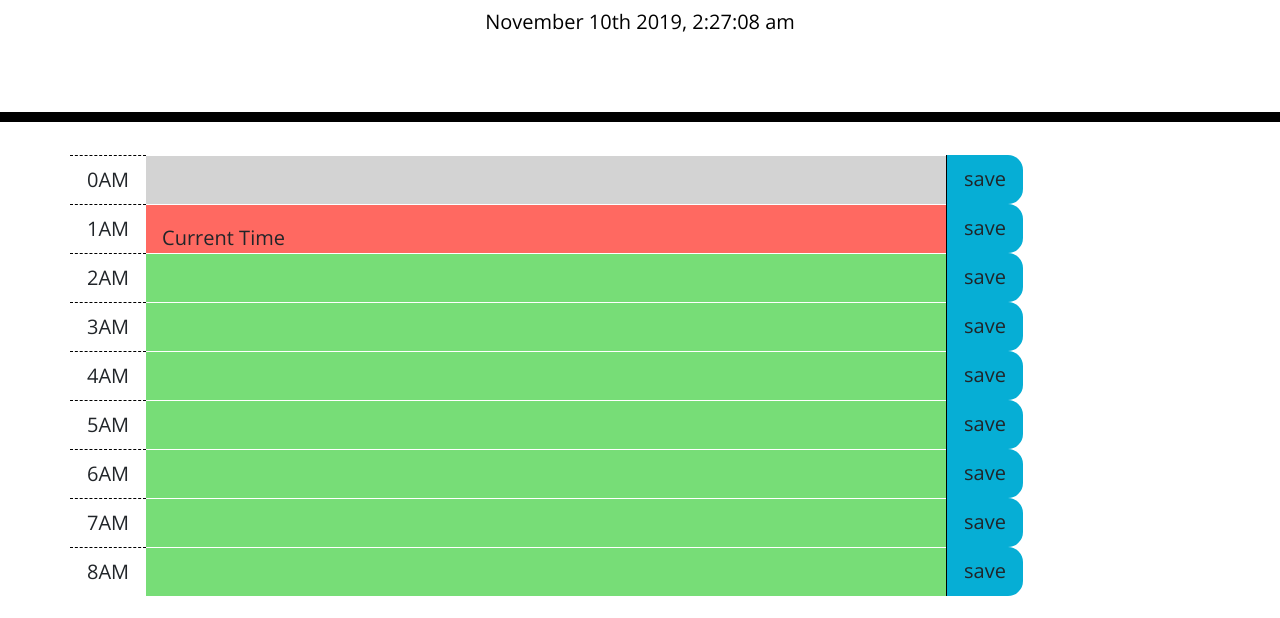
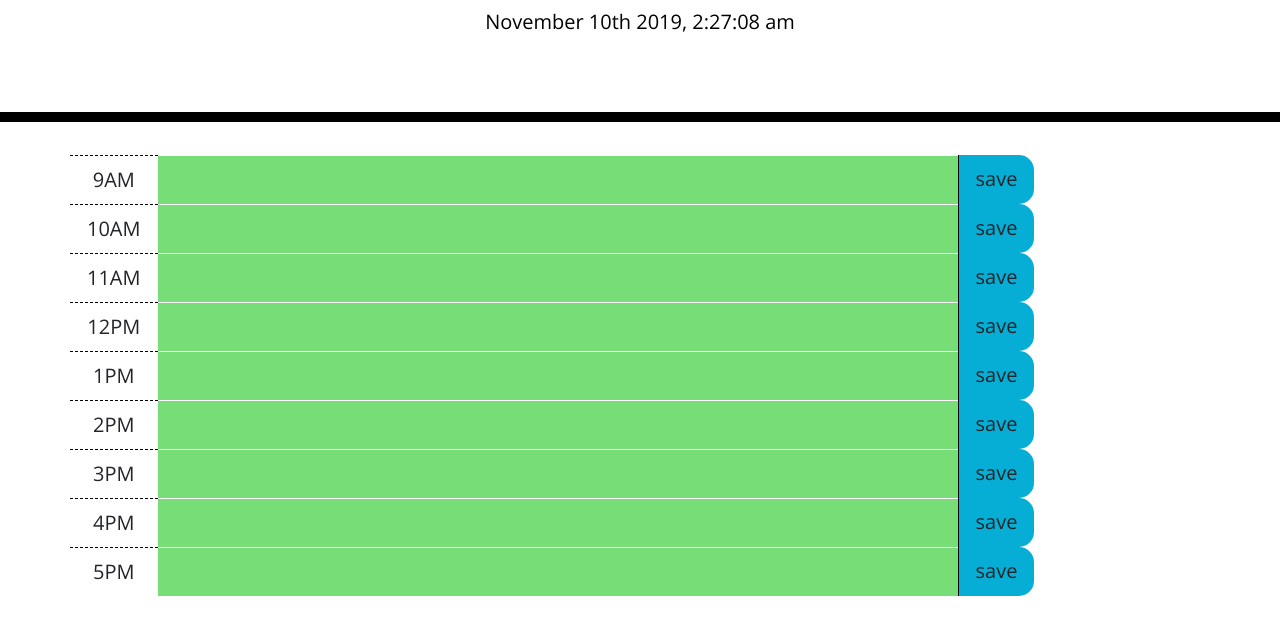
Before and after one commit to luke-devel/homework-5, a plain HTML site: page index.html in a window 1280 px wide. Shown: the part 182-800 px from the top of the page. Drawn offline with nearby package versions, Linux system fonts and the light colour scheme.

Commit message:
Day calendar working updated

```diff
--- a/index.html
+++ b/index.html
@@ -76,7 +76,7 @@
     display.text(nMoment);
     //console.log(display);
     console.log(nMoment)
-    var hr = 0;
+    var hr = 9;
     var save1, save2, save3, save4, save5, save6, save7, save8, save9;
 
     for (var i = 1; i < 10; i++ , hr++) {
@@ -117,11 +117,32 @@
 
     let h = m.hour();
 
-    //stringHour = h.toString()
-    stringHour = 10
+    stringHour = h.toString()
+
     console.log(stringHour)
 
+    //showing past time in grey
 
+    for (var i = 0; i <= (stringHour - 9); i++) {
+      var blank = $('<button type="button" class="btn btn-lg btn-block">past</button>');
+      var blankTemp = "#blank-" + i;
+      $(blankTemp).toggleClass('past');
+    }
+
+    // shwoing present time in red
+
+    var presentBlank = $('<button type="button" class="buttonText btn btn-lg btn-block">Current Time</button>');
+
+
+    var presentTemp = "#blank-" + (stringHour - 8);
+    $(presentTemp).append(presentBlank);
+    $(presentTemp).toggleClass('present');
+
+    for (var i = 9; i > (stringHour - 8); i--) {
+      var futureBlank = $('<button type="button" class="buttonText btn btn-lg btn-block"></button>');
+      var futureTemp = "#blank-" + i;
+      $(futureTemp).toggleClass('future');
+    }
 
     // loading any data from local storage
 
@@ -170,28 +191,7 @@
     if (localStorage.getItem('5pm') == "undefined") {
       $("#blank-9").empty();
     }
-    //showing past time in grey
 
-    for (var i = 0; i <= (stringHour - 9); i++) {
-      var blank = $('<button type="button" class="btn btn-lg btn-block">past</button>');
-      var blankTemp = "#blank-" + i;
-      $(blankTemp).toggleClass('past');
-    }
-
-    // shwoing present time in red
-
-    var presentBlank = $('<button type="button" class="buttonText btn btn-lg btn-block">Current Time</button>');
-
-
-    var presentTemp = "#blank-" + (stringHour - 8);
-    $(presentTemp).append(presentBlank);
-    $(presentTemp).toggleClass('present');
-
-    for (var i = 9; i > (stringHour - 8); i--) {
-      var futureBlank = $('<button type="button" class="buttonText btn btn-lg btn-block"></button>');
-      var futureTemp = "#blank-" + i;
-      $(futureTemp).toggleClass('future');
-    }
 
     $("#blank-1").on("click", function () {
       if (1 >= stringHour - 7) {
```
